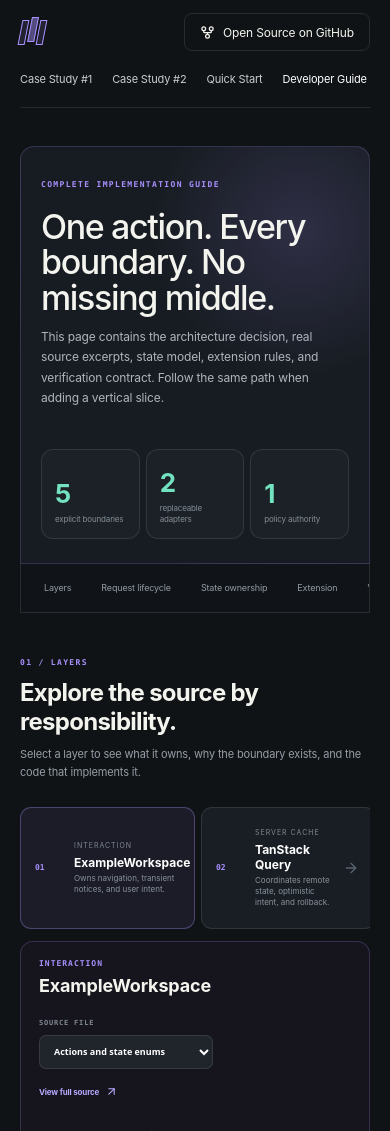
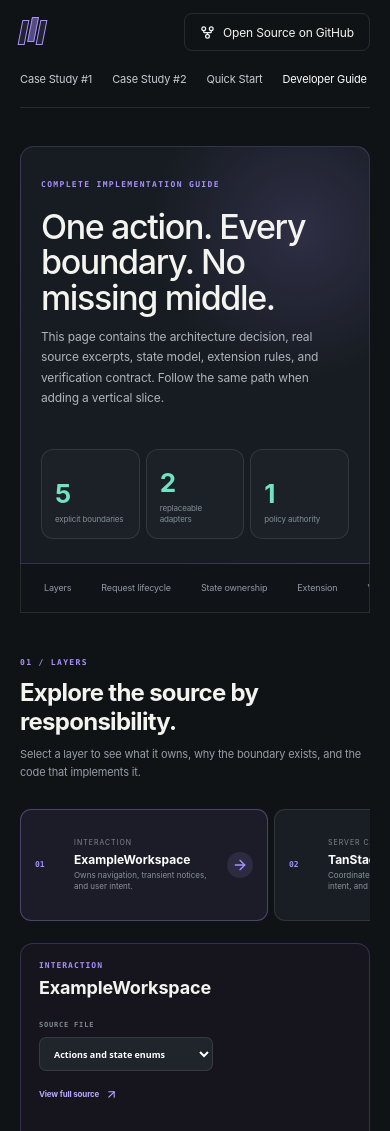
Before and after one commit to kuck1/automated-product-engineer, a Next.js app: page /guide in a window 390 px wide. Shown: the top 1131 px of the page. Built offline with nearby package versions, Linux system fonts and the light colour scheme.

Commit message:
fix(guide): align layer arrows across breakpoints

```diff
--- a/app/globals.css
+++ b/app/globals.css
@@ -437,15 +437,17 @@ footer > a:hover { color: white; }
 .guide-heading p { max-width: 670px; margin: 0; color: #959da6; font-size: 11px; line-height: 1.65; }
 .layer-explorer { min-width: 0; max-width: 100%; display: grid; grid-template-columns: minmax(280px,.8fr) minmax(0,1.4fr); gap: 12px; }
 .layer-stack { display: grid; gap: 6px; }
-.layer-stack button { width: 100%; min-height: 98px; padding: 14px; display: grid; grid-template-columns: 29px 1fr 18px; align-items: center; gap: 10px; text-align: left; border: 1px solid var(--line); border-radius: 11px; background: var(--panel); color: #aeb5bc; cursor: pointer; }
+.layer-stack button { width: 100%; min-height: 98px; padding: 14px; display: grid; grid-template-columns: 29px minmax(0,1fr) 28px; align-items: center; gap: 10px; overflow: hidden; text-align: left; border: 1px solid var(--line); border-radius: 11px; background: var(--panel); color: #aeb5bc; cursor: pointer; }
 .layer-stack button:hover, .layer-stack button.active { border-color: rgba(169,145,255,.34); background: rgba(169,145,255,.075); }
 .layer-stack button > span { color: var(--accent); font: 700 8px/1 ui-monospace,SFMono-Regular,Menlo,monospace; }
+.layer-stack button > div { min-width: 0; }
 .layer-stack button small, .layer-stack button strong, .layer-stack button p { display: block; }
 .layer-stack button small { color: #7f8993; font-size: 7px; text-transform: uppercase; letter-spacing: 1px; }
-.layer-stack button strong { margin: 5px 0 3px; color: white; font-size: 12px; }
+.layer-stack button strong { margin: 5px 0 3px; overflow-wrap: anywhere; color: white; font-size: 12px; }
 .layer-stack button p { margin: 0; color: #89929c; font-size: 8px; line-height: 1.4; }
-.layer-stack button > svg { color: #59636f; }
-.layer-stack button.active > svg { color: var(--accent); }
+.layer-stack button > svg { box-sizing: content-box; justify-self: end; padding: 5px; border-radius: 999px; background: rgba(255,255,255,.035); color: #68727d; transition: color .16s ease, background .16s ease, transform .16s ease; }
+.layer-stack button:hover > svg, .layer-stack button:focus-visible > svg { color: #b9c1c9; transform: translateX(2px); }
+.layer-stack button.active > svg { background: rgba(169,145,255,.12); color: var(--accent); }
 .source-reader { min-width: 0; padding: 24px; display: flex; flex-direction: column; border: 1px solid rgba(169,145,255,.22); border-radius: 13px; background: #16141c; }
 .source-reader > header { display: flex; align-items: flex-start; justify-content: space-between; gap: 24px; }
 .source-reader > header span, .source-reader > header strong { display: block; }
@@ -848,8 +850,8 @@ footer > a:hover { color: white; }
   .release-summary { grid-template-columns: repeat(3,1fr); }
   .release-summary > div:first-child { grid-column: 1 / -1; }
   .layer-explorer { grid-template-columns: 1fr; }
-  .layer-stack { min-width: 0; max-width: 100%; grid-template-columns: repeat(5,minmax(190px,1fr)); overflow-x: auto; }
-  .layer-stack button { min-width: 190px; }
+  .layer-stack { min-width: 0; max-width: 100%; padding: 2px 20px 10px 2px; grid-template-columns: none; grid-auto-flow: column; grid-auto-columns: clamp(220px,32vw,280px); overflow-x: auto; overscroll-behavior-inline: contain; scroll-snap-type: inline proximity; }
+  .layer-stack button { min-width: 0; scroll-snap-align: start; }
   .guide-intro { grid-template-columns: 1fr; }
   .guide-intro dl { flex-wrap: wrap; }
   .verification-grid { grid-template-columns: repeat(3,1fr); }
@@ -966,8 +968,8 @@ footer > a:hover { color: white; }
   .guide-nav { margin: 0; padding: 0 10px; }
   .guide-section { padding: 44px 0; }
   .guide-heading { grid-template-columns: 1fr; gap: 10px; }
-  .layer-stack { width: 100%; margin-right: 0; padding-right: 16px; grid-template-columns: repeat(5,minmax(175px,1fr)); }
-  .layer-stack button { min-width: 175px; min-height: 104px; }
+  .layer-stack { width: 100%; margin-right: 0; padding-right: 16px; grid-auto-columns: clamp(210px,72vw,248px); }
+  .layer-stack button { min-width: 0; min-height: 112px; }
   .source-reader { min-height: 0; padding: 18px; }
   .source-reader > header { display: grid; }
   .source-reader-actions { width: 100%; min-width: 0; justify-items: stretch; }
```
